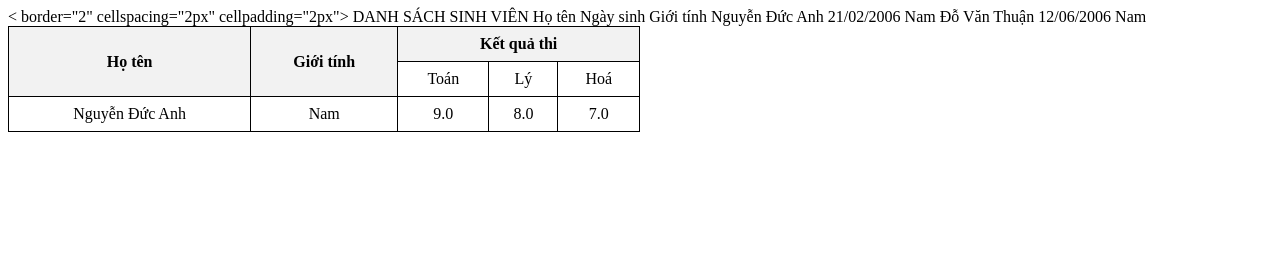
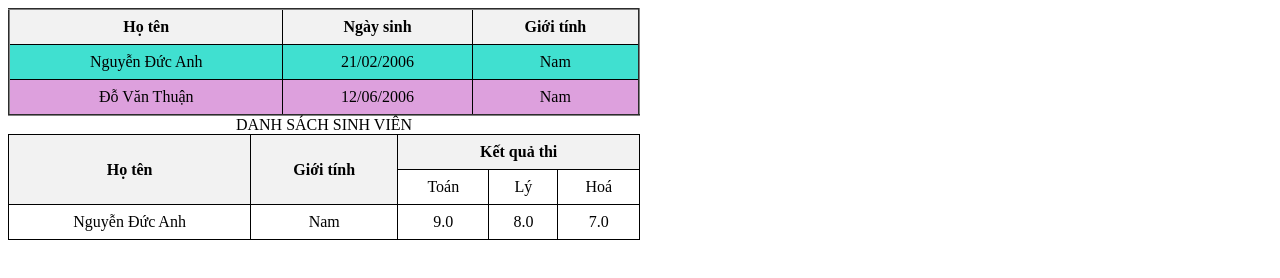
Before and after one commit to ducanhh210206/WEB_HLS_CODE, a plain HTML site: page 2025_03_14/BTVN/bai4/index.html in a window 1280 px wide. Drawn offline with Linux system fonts and the light colour scheme.

Commit message:
2025_03_17

```diff
--- a/2025_03_14/BTVN/bai4/index.html
+++ b/2025_03_14/BTVN/bai4/index.html
@@ -7,7 +7,7 @@
     <title>Document</title>
 </head>
 <body>
-< border="2" cellspacing="2px" cellpadding="2px">
+<table border="2" cellspacing="2px" cellpadding="2px">
     <caption align="bottom">DANH SÁCH SINH VIÊN</caption>
     <tr bgcolor="yellow">
         <th>Họ tên</th>
```
